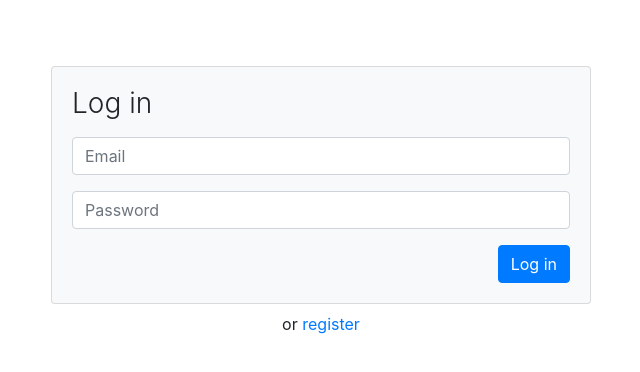
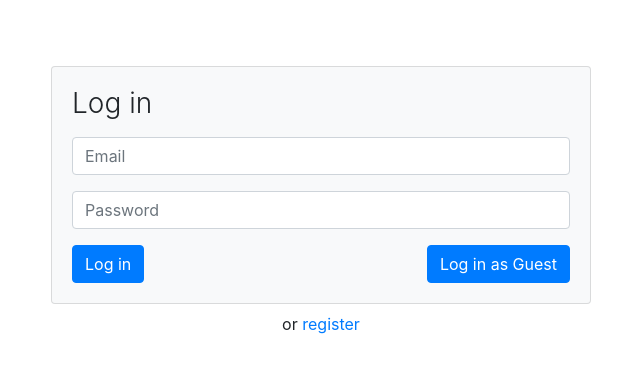
Before and after one commit to GregatGit/in-house-report, a Vue app: page /#/login in a window 1280 px wide. Shown: the top 372 px of the page, without its empty margins (319-959 px from the left). Built offline with nearby package versions, Linux system fonts and the light colour scheme.

Commit message:
allow guest login

```diff
--- a/src/views/Login.vue
+++ b/src/views/Login.vue
@@ -11,7 +11,7 @@
                   <div v-if="error" class="col-12 alert alert-danger px-3">{{error}}</div>
                   <label class="form-control-label sr-only" for="Email">Email</label>
                   <input
-                    required
+
                     class="form-control"
                     type="email"
                     id="email"
@@ -21,7 +21,7 @@
                 </section>
                 <section class="form-group">
                   <input
-                    required
+
                     class="form-control"
                     type="password"
                     placeholder="Password"
@@ -29,7 +29,13 @@
                   />
                 </section>
                 <div class="form-group text-right mb-0">
-                  <button class="btn btn-primary" type="submit">Log in</button>
+                  <button class="btn btn-primary float-left" type="submit">Log in</button>
+                  <button
+                    class="btn btn-primary float-right"
+                    data-toggle="tooltip"
+                    data-placement="top"
+                    title="read permissions only"
+                  >Log in as Guest</button>
                 </div>
               </div>
             </div>
@@ -56,10 +62,17 @@ export default {
     }
   },
   methods: {
-    login: function() {
+    guestLogin: function(){
+      this.login(true)
+    },
+    login: function(guest = false) {
       const info = {
         email: this.email,
         password: this.password,
+      }
+      if (guest){
+        info.email = 'guest@test.com'
+        info.password = 'guest123'
       }
       Firebase.auth().signInWithEmailAndPassword(info.email, info.password).then(
         () => {
```
